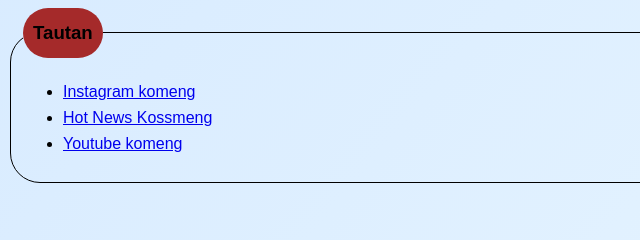
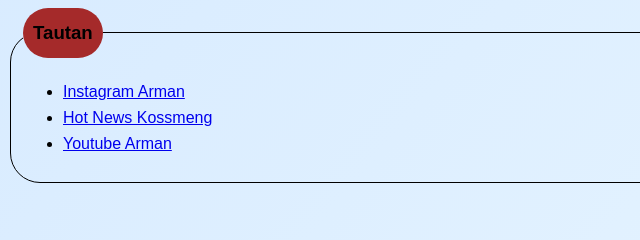
Before and after one commit to ArmanShlhn/MSIB6REMOTE2, a plain HTML site: page sidebar2.html in a window 1280 px wide. Shown: the top 240 px of the page, 0-640 px from the left. Drawn offline with Linux system fonts and the light colour scheme.

Commit message:
update sidebar2

```diff
--- a/sidebar2.html
+++ b/sidebar2.html
@@ -3,9 +3,9 @@
     <fieldset>
         <legend>Tautan</legend>
         <ul>
-            <li><a href="https://www.instagram.com/komeng.original/" target="_blank">Instagram komeng</a></li>
+            <li><a href="https://www.instagram.com/armanshlhn/" target="_blank">Instagram Arman</a></li>
             <li><a href="https://www.kompas.tv/entertainment/485785/profil-komeng-pentolan-grup-lawak-diamor-yang-siap-melenggang-ke-senayan" target="_blank">Hot News Kossmeng</a></li>
-            <li><a href= "www.youtube.com/channel/UC2OI-S1cQ42Q7mtY-Fy8y3w" target="_blank">Youtube komeng</a></li>
+            <li><a href= "https://www.youtube.com/channel/UCVwbWh1RITDbfFjx27KfWWQ" target="_blank">Youtube Arman</a></li>
         </ul>
     </fieldset>
 </body>
```
